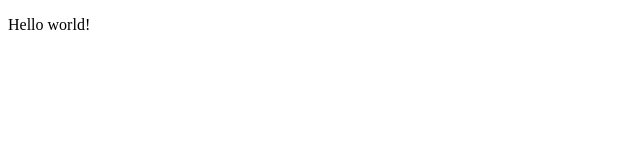
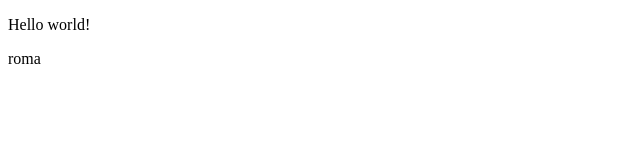
Before and after one commit to Kostiannn/Example, a plain HTML site: page index.html in a window 1280 px wide. Shown: the full height of the page, 0-640 px from the left. Drawn offline with Linux system fonts and the light colour scheme.

Commit message:
add Roma message

```diff
--- a/index.html
+++ b/index.html
@@ -8,5 +8,6 @@
 </head>
 <body>
     <p>Hello world!</p>
+    <p>roma</p>
 </body>
 </html>
```
